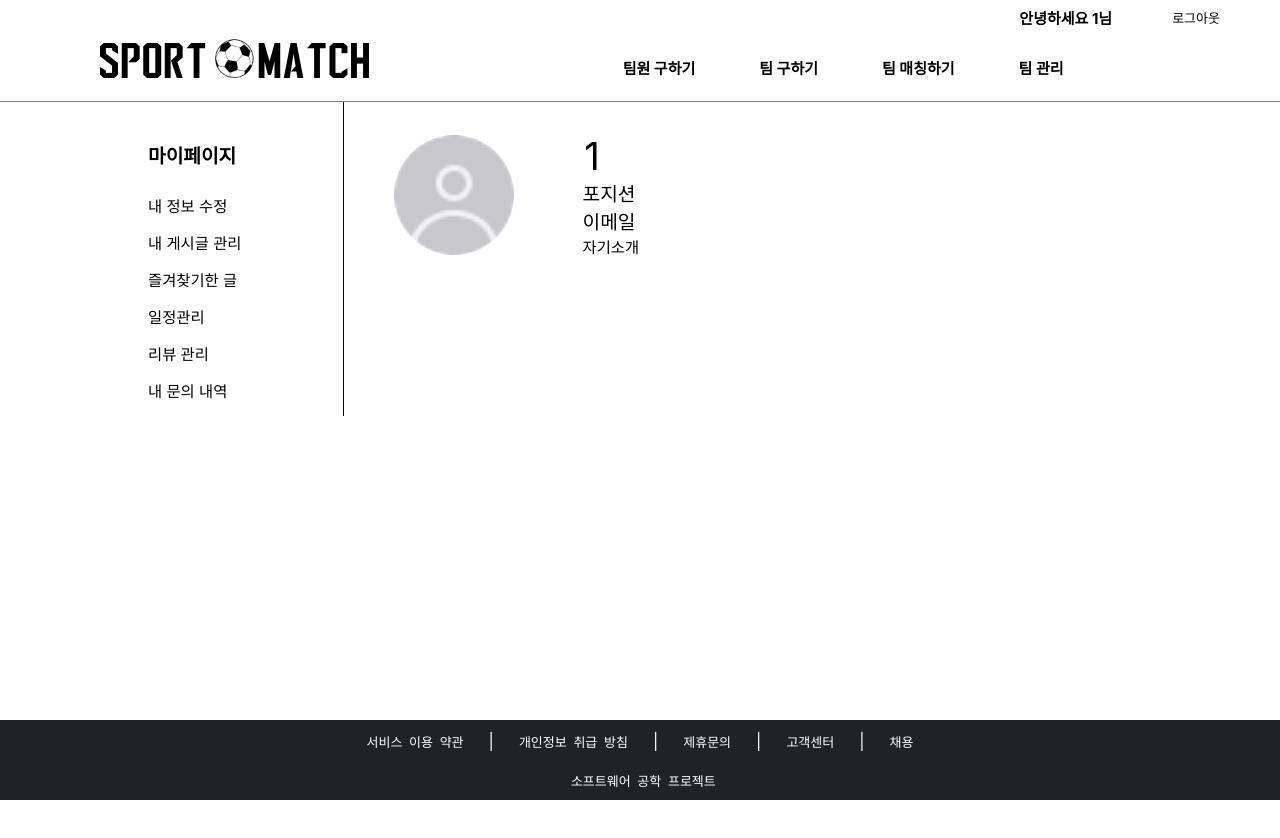
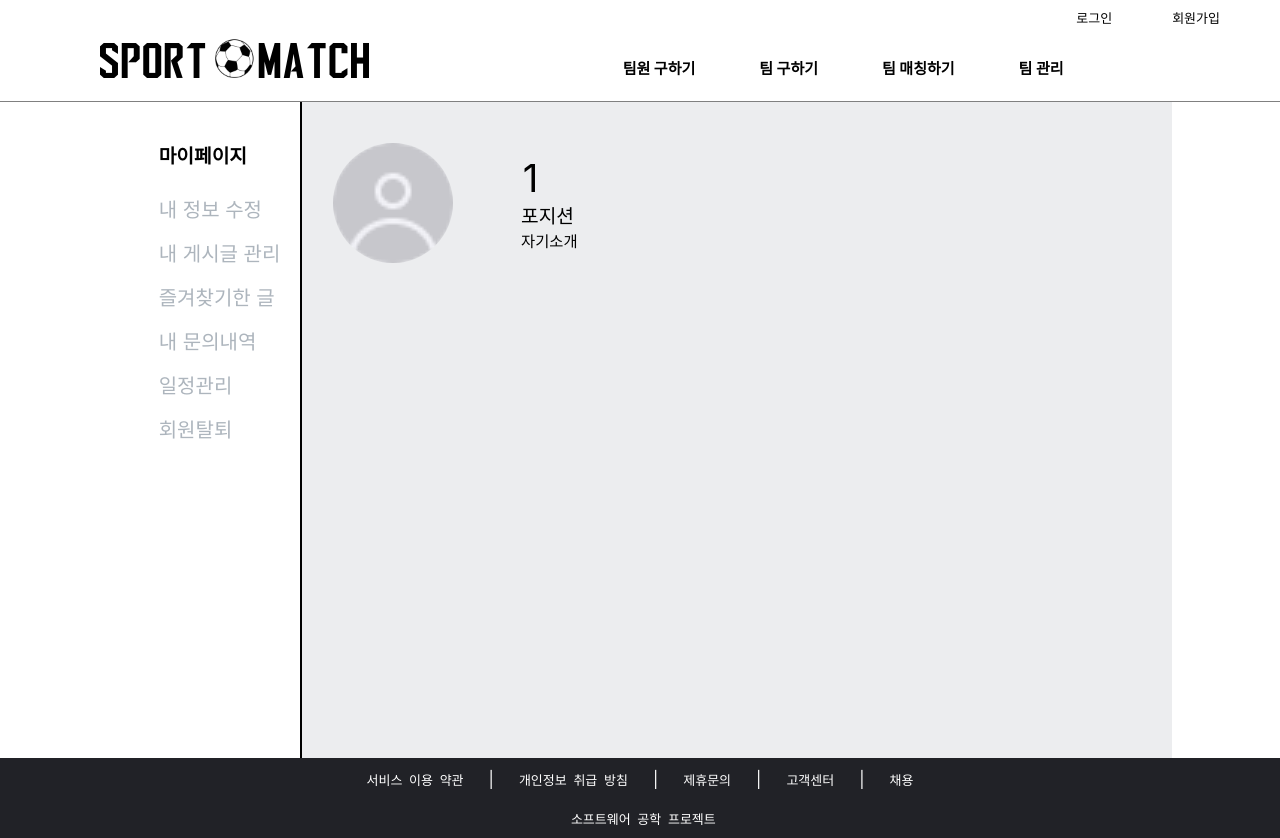
Before and after one commit to SW-Engneering/SW-client, a React (Create React App) app: page /u/1/mypage in a window 1280 px wide. Before the commit the page ends 800 px from the top, so only its background shows below. Built offline with nearby package versions, Linux system fonts and the light colour scheme.

Commit message:
fix 홈화면 수정

```diff
--- a/src/App.js
+++ b/src/App.js
@@ -16,7 +16,6 @@ import Match from './component/page/02_Match';
 import Team from './component/page/02_Team';
 import Vote from './component/page/02_Vote';
 
-
 function App() {
     return (
         <BrowserRouter>
@@ -26,15 +25,15 @@ function App() {
                 <InsideContainer>
                     <Routes>
                         <Route path="/" element={<Home />} />
-                        <Route path="/u/:id" element={<Home/>}/>
-                        <Route path="/u/:id/mypage" element={<Mypage/>}/>
+                        <Route path="/u/:id" element={<Home />} />
+                        <Route path="/u/:id/mypage" element={<Mypage />} />
                         <Route path="/login" element={<Login />} />
                         <Route path="/member" element={<Mamber />} />
                         <Route path="/team" element={<Team />} />
                         <Route path="/match" element={<Match />} />
                         <Route path="/management" element={<Management />} />
                         <Route path="/signup" element={<Signup />} />
-                        <Route path="/  " element={<Vote/>}/>
+                        <Route path="/  " element={<Vote />} />
                     </Routes>
                 </InsideContainer>
                 <Footer />
@@ -53,6 +52,7 @@ const InsideContainer = styled.div`
     flex-grow: 1;
     display: flex;
     flex-direction: column;
+    height: 100%;
 `;
 
 export default App;
--- a/src/component/layout/Header.js
+++ b/src/component/layout/Header.js
@@ -9,12 +9,9 @@ export default function Header() {
     const [id, setId] = useState(null);
 
     useEffect(() => {
-        let currentPath = window.location.pathname;
-        let parts = currentPath.split('/');
-        let ocidFromUrl = parts[2];
-
+        const cookieId = Cookies.get('userId');
         // ocidFromUrl이 undefined일 경우 id를 null로 설정
-        setId(ocidFromUrl ? ocidFromUrl : null);
+        setId(cookieId ? cookieId : null);
     }, [location]);
 
     const handleLogout = () => {
@@ -26,11 +23,11 @@ export default function Header() {
 
     const guestMenu = [
         { to: '/login', text: '로그인' },
-        { to: '/signup', text: '회원가입' }
+        { to: '/signup', text: '회원가입' },
     ];
     const userMenu = [
         { to: `/u/${id}/mypage`, text: `안녕하세요 ${id}님` },
-        { to: '/', text: '로그아웃', onClick: handleLogout }
+        { to: '/', text: '로그아웃', onClick: handleLogout },
     ];
 
     // id가 null이 아닐 때 userMenu를 사용하도록 수정
@@ -43,7 +40,14 @@ export default function Header() {
                     key={item.to}
                     to={item.to}
                     active={location.pathname === item.to}
-            onClick={item.onClick ? (e) => { e.preventDefault(); item.onClick(); } : undefined}
+                    onClick={
+                        item.onClick
+                            ? (e) => {
+                                  e.preventDefault();
+                                  item.onClick();
+                              }
+                            : undefined
+                    }
                 >
                     <NaviText>{item.text}</NaviText>
                 </NaviMenu>
--- a/src/component/layout/Home.js
+++ b/src/component/layout/Home.js
@@ -59,10 +59,25 @@ export default function Home() {
                 <SliderContainer>다섯번째 화면</SliderContainer>
                 <SliderContainer>여섯번째 화면</SliderContainer>
             </Slider>
+            <RecentContainer>최근 올라온 글</RecentContainer>
             <RenderContainer>
-                <BulletinContainer>{TeamRenderContainer()}</BulletinContainer>
-                <BulletinContainer>{MemberRenderContainer()}</BulletinContainer>
-                <BulletinContainer>{MatchRenderContainer()}</BulletinContainer>
+                <TeamContainer>
+                    <BulletinContainer>
+                        <BulletinNameContainer>팀원 구하기</BulletinNameContainer>
+                        <BulletinTitleContainer>경산 팀구합니다</BulletinTitleContainer>
+                        <BulletinTitleContainer>경산 팀구합니다</BulletinTitleContainer>
+                    </BulletinContainer>
+                    <BulletinContainer>
+                        <BulletinNameContainer>팀 구하기</BulletinNameContainer>
+                        <BulletinTitleContainer>SC팀 골키퍼 구해요</BulletinTitleContainer>
+                        <BulletinTitleContainer>SC팀 골키퍼 구해요</BulletinTitleContainer>
+                    </BulletinContainer>
+                    <BulletinContainer>
+                        <BulletinNameContainer>팀 매칭하기</BulletinNameContainer>
+                        <BulletinTitleContainer>사동 풋살장에서 16시에 풋살할 팀 모집</BulletinTitleContainer>
+                        <BulletinTitleContainer>사동 풋살장에서 16시에 풋살할 팀 모집</BulletinTitleContainer>
+                    </BulletinContainer>
+                </TeamContainer>
             </RenderContainer>
         </Container>
     );
@@ -91,20 +106,49 @@ const Arrow = styled.img`
     position: absolute;
 `;
 const RenderContainer = styled.div`
-    margin-top: 4%;
     display: flex;
-    width: 90%;
-    margin: 4% auto 0 auto;
+    width: 100%;
+`;
+
+const TeamContainer = styled.div`
+    display: flex;
+    width: 100%;
+`;
+const RecentContainer = styled.div`
+    margin: 6% 0 1% 0;
 `;
 const BulletinContainer = styled.div`
+    display: flex;
+    flex-direction: column;
     flex: 1;
     width: 30%;
     aspect-ratio: 1;
+    text-align: center;
+    &:not(:last-child) {
+        margin-right: 2%;
+    }
 `;
+//최신글 게시판 종류
+const BulletinNameContainer = styled.div`
+    font-weight: bold;
+    padding: 4%;
+    border-top: 2px solid black;
+    border-top-left-radius: 10px;
+    border-left: 0;
+    border-right: 0;
+`;
+//최신글 제목
+const BulletinTitleContainer = styled.div`
+    padding: 1% 0;
+    &:not(:last-child) {
+        border-bottom: dotted 1px black;
+    }
+`;
+
 const Navi = styled(NavLink)`
     display: flex;
     justify-content: center;
-    align-items: center; /* align-item -> align-items로 수정 */
+    align-items: center;
 `;
 const Image = styled.img`
     width: 50%;
--- a/src/component/page/01_Login.js
+++ b/src/component/page/01_Login.js
@@ -1,5 +1,5 @@
-import React, { useState, useEffect } from "react";
-import styled from "styled-components";
+import React, { useState, useEffect } from 'react';
+import styled from 'styled-components';
 import { useNavigate } from 'react-router-dom';
 import Cookies from 'js-cookie';
 
@@ -14,35 +14,25 @@ export default function Login() {
         const cookieId = Cookies.get('userId');
         if (cookieId) {
             setUserState(true);
-            navigate(`/u/${cookieId}`);
+            navigate(`/`);
         }
     }, [navigate]);
 
     const handleLogin = () => {
         Cookies.set('userId', id, { expires: 7 }); // 7일 동안 유지
         setUserState(true);
-        navigate(`/u/${id}`);
-        console.log("로그인 시도:", { id, password });
+        navigate(`/`);
+        console.log('로그인 시도:', { id, password });
     };
 
     return (
         <Container>
             <LoginContainer>로그인</LoginContainer>
             <InputContainer>
-                <IdInput
-                    type="text"
-                    value={id}
-                    placeholder="아이디"
-                    onChange={(e) => setId(e.target.value)}
-                />
+                <IdInput type="text" value={id} placeholder="아이디" onChange={(e) => setId(e.target.value)} />
             </InputContainer>
             <InputContainer>
-                <PasswordInput
-                    type="password"
-                    value={password}
-                    placeholder="비밀번호"
-                    onChange={(e) => setPassword(e.target.value)}
-                />
+                <PasswordInput type="password" value={password} placeholder="비밀번호" onChange={(e) => setPassword(e.target.value)} />
             </InputContainer>
             <LoginButton onClick={handleLogin}>로그인</LoginButton>
             <Signup href="/signup">회원가입</Signup>
--- a/src/component/page/02_Mypage.js
+++ b/src/component/page/02_Mypage.js
@@ -14,7 +14,19 @@ import DefaultPage from './03_DefaultPage';
 export default function MyPage() {
     const location = useLocation();
     const [id, setId] = useState(null);
+    const tabs = [
+        { name: '내 정보 수정', component: <Account /> },
+        { name: '내 게시글 관리', component: <Mytext /> },
+        { name: '즐겨찾기한 글', component: <Favorite /> },
+        { name: '내 문의내역', component: <Inquiry /> },
+        { name: '일정관리', component: <Schedule /> },
+        { name: '회원탈퇴', component: <Review /> },
+    ];
 
+    const renderInformationContainer = () => {
+        const activeTabComponent = tabs.find((tab) => tab.name === activeTab);
+        return activeTabComponent ? activeTabComponent.component : <DefaultPage />;
+    };
     useEffect(() => {
         let currentPath = window.location.pathname;
         let parts = currentPath.split('/');
@@ -24,24 +36,6 @@ export default function MyPage() {
         setId(ocidFromUrl ? ocidFromUrl : null);
     }, [location]);
 
-    const renderInformationContainer = () => {
-        switch (activeTab) {
-            case 'Account':
-                return <Account />;
-            case 'Mytext':
-                return <Mytext />;
-            case 'Favorite':
-                return <Favorite />;
-            case 'Review':
-                return <Review />;
-            case 'Inquiry':
-                return <Inquiry />;
-            case 'Schedule':
-                return <Schedule />;
-            default:
-                return <DefaultPage />;
-        }
-    };
     const [activeTab, setActiveTab] = useState(null);
     return (
         <Container>
@@ -52,36 +46,11 @@ export default function MyPage() {
                             마이페이지
                         </Link>
                     </MypageContaer>
-                    <Link to={`/u/${id}/mypage`} style={{ textDecoration: 'none' }}>
-                        <LinkContainer onClick={() => setActiveTab('Account')} isSelected={activeTab === 'Account'}>
-                            내 정보 수정
-                        </LinkContainer>
-                    </Link>
-                    <Link to={`/u/${id}/mypage`} style={{ textDecoration: 'none' }}>
-                        <LinkContainer onClick={() => setActiveTab('Mytext')} isSelected={activeTab === 'Mytext'}>
-                            내 게시글 관리
-                        </LinkContainer>
-                    </Link>
-                    <Link to={`/u/${id}/mypage`} style={{ textDecoration: 'none' }}>
-                        <LinkContainer onClick={() => setActiveTab('Favorite')} isSelected={activeTab === 'Favorite'}>
-                            즐겨찾기한 글
-                        </LinkContainer>
-                    </Link>
-                    <Link to={`/u/${id}/mypage`} style={{ textDecoration: 'none' }}>
-                        <LinkContainer onClick={() => setActiveTab('Schedule')} isSelected={activeTab === 'Schedule'}>
-                            일정관리
-                        </LinkContainer>
-                    </Link>
-                    <Link to={`/u/${id}/mypage`} style={{ textDecoration: 'none' }}>
-                        <LinkContainer onClick={() => setActiveTab('Review')} isSelected={activeTab === 'Review'}>
-                            리뷰 관리
-                        </LinkContainer>
-                    </Link>
-                    <Link to={`/u/${id}/mypage`} style={{ textDecoration: 'none' }}>
-                        <LinkContainer onClick={() => setActiveTab('Inquiry')} isSelected={activeTab === 'Inquiry'}>
-                            내 문의 내역
-                        </LinkContainer>
-                    </Link>
+                    {tabs.map((tab) => (
+                        <Link key={tab.name} to={`/u/${id}/mypage`} style={{ textDecoration: 'none' }} onClick={() => setActiveTab(tab.name)}>
+                            <LinkContainer isSelected={activeTab === tab.name}>{tab.name} </LinkContainer>
+                        </Link>
+                    ))}
                 </ImformationContainer>
             </LeftContainer>
             <RightContainer>
@@ -90,7 +59,6 @@ export default function MyPage() {
                     <UserDetails>
                         <UserNameContainer>{id}</UserNameContainer>
                         <UserPos>포지션</UserPos>
-                        <UserEmail>이메일</UserEmail>
                         <OneLineContainer>자기소개</OneLineContainer>
                     </UserDetails>
                 </UserContainer>
@@ -105,15 +73,59 @@ const Container = styled.div`
     border-radius: 5px;
     max-width: 100%;
     padding: 0 10%;
-    height: auto;
+    height: 82vh;
 `;
 const LeftContainer = styled.div`
-    min-width: 19%;
-    font-size: 2.5vw; /* Adjusted font size */
-    padding-top: 3%;
-    margin-right: 20px;
-    padding-left: 20px;
-    border-right: 1px solid black;
+    box-sizing: border-box;
+    min-width: 15%;
+    font-size: 30px;
+    padding: 3% 0 0 3%;
+    /* padding-left: 3%; */
+    border-right: 2px solid black;
+    text-align: left;
+    @media (max-width: 1500px) {
+        font-size: 28px;
+        min-width: 17%;
+    }
+    @media (max-width: 1250px) {
+        font-size: 25px;
+        min-width: 17%;
+    }
+    @media (max-width: 1000px) {
+        font-size: 22px;
+        padding-left: 2.5%;
+        min-width: 24%;
+    }
+    @media (max-width: 850px) {
+        font-size: 20px;
+        min-width: 20%;
+    }
+    @media (max-width: 600px) {
+        font-size: 20px;
+        min-width: 29%;
+        padding-left: 2.5%;
+    }
+    @media (max-width: 400px) {
+        font-size: 16px;
+        min-width: 31%;
+    }
+    @media (max-width: 350px) {
+        padding-left: 2%;
+    }
+`;
+//마이페이지 오른쪽 컨테이너
+const RightContainer = styled.div`
+    min-width: 85%;
+    padding: 4% 0 0 3%;
+    box-sizing: border-box;
+    background-color: #ecedef;
+    @media (max-width: 800px) {
+        width: 95%;
+        padding-top: 5%;
+    }
+    @media (max-width: 800px) {
+        min-width: 63%;
+    }
 `;
 
 const MypageContaer = styled.div`
@@ -122,16 +134,28 @@ const MypageContaer = styled.div`
     font-size: 1.5vw; /* Adjusted font size */
 `;
 
+//메뉴바 글자 컨테이너
 const LinkContainer = styled.div`
     display: block;
     text-decoration: none;
-    color: black;
-    font-size: 1.2vw; /* Adjusted font size */
+    font-size: 26px;
     margin-bottom: 15px;
-    background-color: ${(props) => (props.isSelected ? '#adb5bd' : '#white')};
+    color: ${(props) => (props.isSelected ? 'black' : '#adb5bd')};
     cursor: pointer;
-    &:hover {
-        background-color: #adb5bd;
+    &hover {
+        background-color: #b5b7ba;
+    }
+    @media (max-width: 2560px) {
+        font-size: 24px;
+    }
+    @media (max-width: 1920px) {
+        font-size: 22px;
+    }
+    @media (max-width: 1280px) {
+        font-size: 20px;
+    }
+    @media (max-width: 800px) {
+        font-size: 14px;
     }
 `;
 
@@ -141,11 +165,7 @@ const ImformationContainer = styled.div`
     margin-top: 1vh;
     z-index: 3;
 `;
-const RightContainer = styled.div`
-    min-width: 71%;
-    padding-top: 3%;
-    margin-left: 3%;
-`;
+
 const UserContainer = styled.div`
     display: flex;
     flex-direction: row;
```
Also changed, not shown: src/component/layout/Nav.js (+2 -8 lines). Lines whose indentation alone changed are shown as unchanged.
